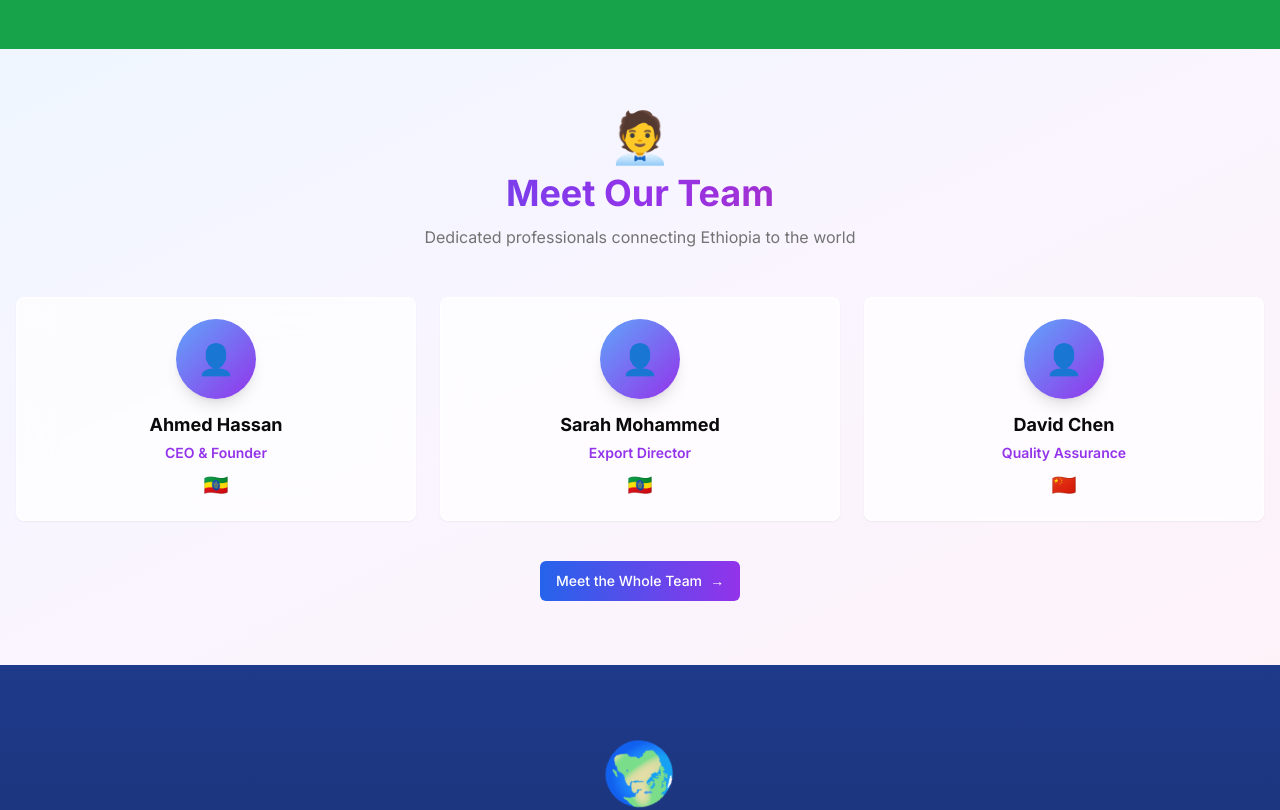
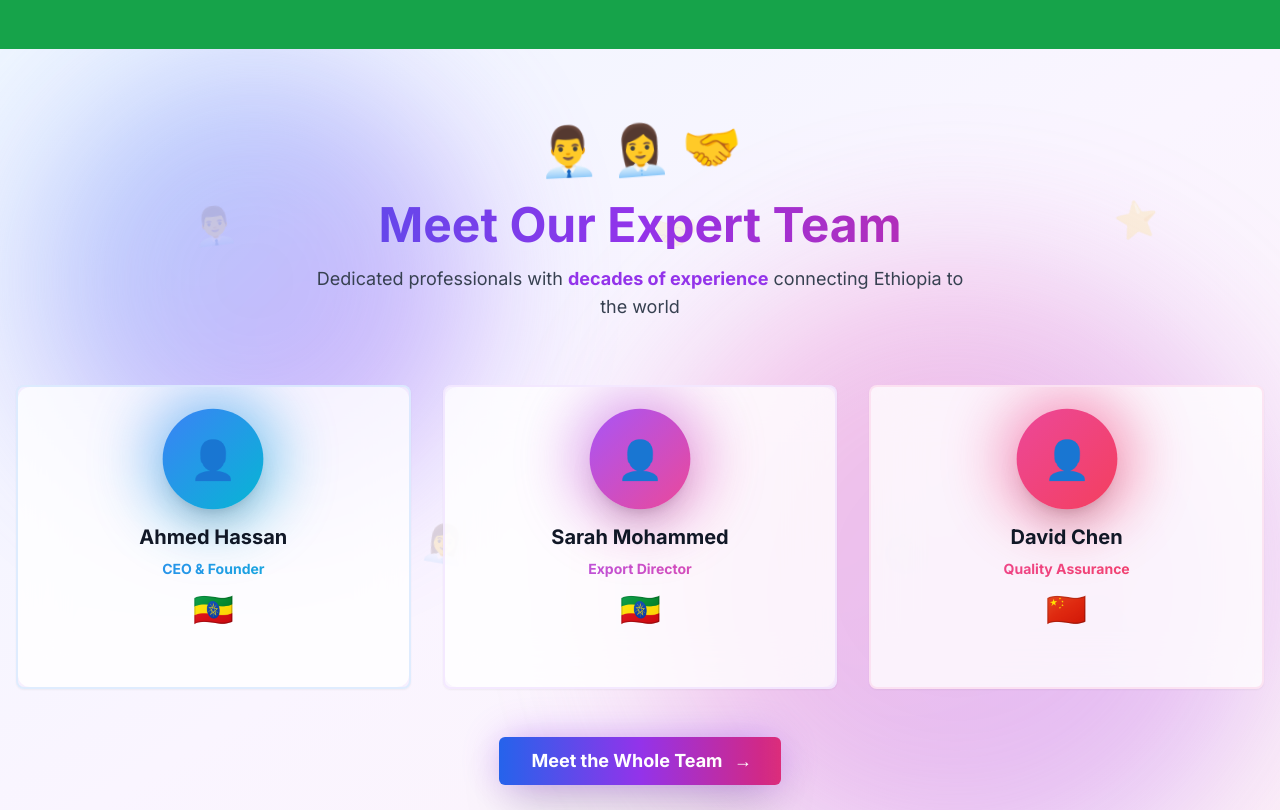
Before and after one commit to contacthafagroup-beep/hafa-trading, a Next.js app: page / in a window 1280 px wide. Shown: the part 4700-5510 px from the top of the page. Built offline with nearby package versions, Linux system fonts and the light colour scheme; no server answers; the database is empty.

Commit message:
Redesign Meet Our Team section with premium animations and glassmorphism

```diff
--- a/app/page.tsx
+++ b/app/page.tsx
@@ -1030,81 +1030,249 @@ export default function HomePage() {
         </div>
       </section>
 
-      {/* Hafa Trading Team Section - Minimized */}
-      <section className="py-16 bg-gradient-to-br from-blue-50 via-purple-50 to-pink-50 dark:from-gray-900 dark:via-purple-950 dark:to-gray-900 relative overflow-hidden">
-        <div className="container mx-auto px-4">
-          <motion.div
-            initial={{ opacity: 0, y: 20 }}
+      {/* Meet Our Team - Super Attractive Premium Section */}
+      <section className="relative py-20 overflow-hidden bg-gradient-to-br from-blue-50 via-purple-50 to-pink-50 dark:from-gray-900 dark:via-purple-950 dark:to-gray-900">
+        {/* Animated Background Elements */}
+        <div className="absolute inset-0">
+          {/* Gradient Orbs */}
+          <motion.div
+            animate={{
+              scale: [1, 1.2, 1],
+              x: [0, 30, 0],
+              opacity: [0.3, 0.5, 0.3],
+            }}
+            transition={{ duration: 12, repeat: Infinity }}
+            className="absolute top-10 left-10 w-96 h-96 bg-gradient-to-br from-blue-400 to-purple-500 rounded-full blur-3xl"
+          />
+          <motion.div
+            animate={{
+              scale: [1, 1.3, 1],
+              x: [0, -40, 0],
+              opacity: [0.2, 0.4, 0.2],
+            }}
+            transition={{ duration: 15, repeat: Infinity, delay: 2 }}
+            className="absolute bottom-10 right-10 w-[500px] h-[500px] bg-gradient-to-br from-pink-400 to-purple-500 rounded-full blur-3xl"
+          />
+
+          {/* Floating Team Icons */}
+          {['👨‍💼', '👩‍💼', '🤝', '🌍', '⭐'].map((emoji, i) => (
+            <motion.div
+              key={i}
+              className="absolute text-4xl opacity-10"
+              style={{
+                left: `${15 + i * 18}%`,
+                top: `${20 + (i % 2) * 40}%`,
+              }}
+              animate={{
+                y: [0, -20, 0],
+                rotate: [0, 10, -10, 0],
+                opacity: [0.1, 0.2, 0.1],
+              }}
+              transition={{
+                duration: 4 + i,
+                repeat: Infinity,
+                delay: i * 0.5,
+              }}
+            >
+              {emoji}
+            </motion.div>
+          ))}
+        </div>
+
+        <div className="container mx-auto px-4 relative z-10">
+          {/* Section Header */}
+          <motion.div
+            initial={{ opacity: 0, y: 30 }}
             whileInView={{ opacity: 1, y: 0 }}
             viewport={{ once: true }}
-            transition={{ duration: 0.6 }}
-            className="text-center mb-12"
+            transition={{ duration: 0.8 }}
+            className="text-center mb-16"
           >
-            <motion.div
-              animate={{ scale: [1, 1.05, 1] }}
-              transition={{ duration: 2, repeat: Infinity }}
-              className="text-5xl mb-3"
+            {/* Animated Icon Group */}
+            <div className="flex justify-center items-center gap-3 mb-6">
+              {['👨‍💼', '👩‍💼', '🤝'].map((emoji, i) => (
+                <motion.span
+                  key={i}
+                  className="text-5xl"
+                  animate={{
+                    y: [0, -8, 0],
+                    rotate: [0, 5, -5, 0],
+                  }}
+                  transition={{
+                    duration: 2.5,
+                    repeat: Infinity,
+                    delay: i * 0.2,
+                  }}
+                >
+                  {emoji}
+                </motion.span>
+              ))}
+            </div>
+
+            <h2 className="text-4xl md:text-5xl font-bold mb-4 bg-gradient-to-r from-blue-600 via-purple-600 to-pink-600 dark:from-blue-400 dark:via-purple-400 dark:to-pink-400 bg-clip-text text-transparent">
+              Meet Our Expert Team
+            </h2>
+
+            <motion.p
+              initial={{ opacity: 0 }}
+              whileInView={{ opacity: 1 }}
+              viewport={{ once: true }}
+              transition={{ delay: 0.3 }}
+              className="text-lg text-gray-700 dark:text-gray-300 max-w-2xl mx-auto"
             >
-              🧑‍💼
-            </motion.div>
-            <h2 className="text-3xl md:text-4xl font-bold mb-3 bg-gradient-to-r from-blue-600 via-purple-600 to-pink-600 bg-clip-text text-transparent">
-              Meet Our Team
-            </h2>
-            <p className="text-base text-muted-foreground">
-              Dedicated professionals connecting Ethiopia to the world
-            </p>
+              Dedicated professionals with <span className="font-bold text-purple-600 dark:text-purple-400">decades of experience</span> connecting Ethiopia to the world
+            </motion.p>
           </motion.div>
 
-          <div className="grid md:grid-cols-3 gap-6 mb-10">
+          {/* Team Cards */}
+          <div className="grid md:grid-cols-3 gap-8 mb-12">
             {[
-              { name: 'Ahmed Hassan', position: 'CEO & Founder', country: '🇪🇹' },
-              { name: 'Sarah Mohammed', position: 'Export Director', country: '🇪🇹' },
-              { name: 'David Chen', position: 'Quality Assurance', country: '🇨🇳' }
+              { name: 'Ahmed Hassan', position: 'CEO & Founder', country: '🇪🇹', color: 'from-blue-500 to-cyan-500', bgColor: 'from-blue-500/10 to-cyan-500/10', borderColor: 'border-blue-200/50 dark:border-blue-800/50 hover:border-blue-400' },
+              { name: 'Sarah Mohammed', position: 'Export Director', country: '🇪🇹', color: 'from-purple-500 to-pink-500', bgColor: 'from-purple-500/10 to-pink-500/10', borderColor: 'border-purple-200/50 dark:border-purple-800/50 hover:border-purple-400' },
+              { name: 'David Chen', position: 'Quality Assurance', country: '🇨🇳', color: 'from-pink-500 to-rose-500', bgColor: 'from-pink-500/10 to-rose-500/10', borderColor: 'border-pink-200/50 dark:border-pink-800/50 hover:border-pink-400' }
             ].map((member, index) => (
               <motion.div
                 key={index}
-                initial={{ opacity: 0, y: 30 }}
+                initial={{ opacity: 0, y: 40 }}
                 whileInView={{ opacity: 1, y: 0 }}
                 viewport={{ once: true }}
-                transition={{ duration: 0.5, delay: index * 0.1 }}
-                whileHover={{ y: -5, scale: 1.02 }}
+                transition={{ duration: 0.6, delay: index * 0.15 }}
+                whileHover={{ y: -10, scale: 1.03 }}
+                className="group"
               >
-                <Card className="h-full backdrop-blur-lg bg-white/70 dark:bg-gray-800/70 border-2 border-white/50 hover:border-purple-300 hover:shadow-xl transition-all duration-300 group">
-                  <CardContent className="p-5 text-center">
+                <Card className={`h-full backdrop-blur-xl bg-white/80 dark:bg-gray-800/80 border-2 ${member.borderColor} hover:shadow-2xl transition-all duration-500 overflow-hidden relative`}>
+                  {/* Animated gradient background */}
+                  <motion.div
+                    className={`absolute inset-0 bg-gradient-to-br ${member.bgColor} opacity-0 group-hover:opacity-100 transition-opacity duration-500`}
+                  />
+
+                  {/* Glowing border effect */}
+                  <motion.div
+                    className="absolute inset-0 rounded-xl"
+                    animate={{
+                      boxShadow: [
+                        '0 0 0px rgba(168, 85, 247, 0)',
+                        '0 0 25px rgba(168, 85, 247, 0.3)',
+                        '0 0 0px rgba(168, 85, 247, 0)',
+                      ],
+                    }}
+                    transition={{ duration: 3, repeat: Infinity, delay: index * 0.5 }}
+                  />
+
+                  <CardContent className="p-6 text-center relative z-10">
+                    {/* Avatar with animations */}
                     <motion.div
-                      whileHover={{ scale: 1.05 }}
-                      className="relative inline-block mb-3"
+                      whileHover={{ scale: 1.1, rotate: 5 }}
+                      className="relative inline-block mb-4"
                     >
-                      <div className="w-20 h-20 rounded-full bg-gradient-to-br from-blue-400 to-purple-600 mx-auto flex items-center justify-center text-3xl shadow-lg">
-                        👤
-                      </div>
+                      <motion.div
+                        animate={{
+                          scale: [1, 1.05, 1],
+                        }}
+                        transition={{ duration: 2, repeat: Infinity }}
+                        className={`w-24 h-24 rounded-full bg-gradient-to-br ${member.color} mx-auto flex items-center justify-center text-4xl shadow-xl relative overflow-hidden`}
+                      >
+                        {/* Shine effect */}
+                        <motion.div
+                          className="absolute inset-0 bg-gradient-to-r from-transparent via-white/30 to-transparent"
+                          animate={{
+                            x: ['-100%', '200%']
+                          }}
+                          transition={{
+                            duration: 2,
+                            repeat: Infinity,
+                            repeatDelay: 3
+                          }}
+                        />
+                        <span className="relative z-10">👤</span>
+                      </motion.div>
+
+                      {/* Pulsing glow */}
+                      <motion.div
+                        animate={{
+                          scale: [1, 1.3, 1],
+                          opacity: [0.3, 0.6, 0.3]
+                        }}
+                        transition={{ duration: 2, repeat: Infinity }}
+                        className={`absolute inset-0 rounded-full bg-gradient-to-br ${member.color} blur-xl -z-10`}
+                      />
                     </motion.div>
-                    <h3 className="text-lg font-bold mb-1">{member.name}</h3>
-                    <p className="text-sm text-purple-600 dark:text-purple-400 font-semibold mb-2">{member.position}</p>
-                    <div className="text-xl">{member.country}</div>
+
+                    <h3 className="text-xl font-bold mb-2 text-gray-900 dark:text-white">{member.name}</h3>
+                    <p className={`text-sm font-bold mb-3 bg-gradient-to-r ${member.color} bg-clip-text text-transparent`}>
+                      {member.position}
+                    </p>
+                    <motion.div
+                      animate={{ scale: [1, 1.1, 1] }}
+                      transition={{ duration: 2, repeat: Infinity }}
+                      className="text-3xl"
+                    >
+                      {member.country}
+                    </motion.div>
+
+                    {/* Hover indicator */}
+                    <motion.div
+                      initial={{ opacity: 0, y: 10 }}
+                      whileHover={{ opacity: 1, y: 0 }}
+                      className="mt-4 text-sm font-semibold text-purple-600 dark:text-purple-400"
+                    >
+                      View Profile →
+                    </motion.div>
                   </CardContent>
                 </Card>
               </motion.div>
             ))}
           </div>
 
-          <motion.div
-            initial={{ opacity: 0 }}
-            whileInView={{ opacity: 1 }}
+          {/* CTA Button */}
+          <motion.div
+            initial={{ opacity: 0, scale: 0.9 }}
+            whileInView={{ opacity: 1, scale: 1 }}
             viewport={{ once: true }}
+            transition={{ delay: 0.5 }}
             className="text-center"
           >
             <Link href="/about">
-              <Button size="default" className="bg-gradient-to-r from-blue-600 to-purple-600 text-white hover:from-blue-700 hover:to-purple-700">
-                Meet the Whole Team
-                <motion.span
-                  animate={{ x: [0, 3, 0] }}
-                  transition={{ duration: 1, repeat: Infinity }}
-                  className="ml-2"
+              <motion.div
+                whileHover={{ scale: 1.05 }}
+                whileTap={{ scale: 0.95 }}
+              >
+                <motion.div
+                  animate={{
+                    boxShadow: [
+                      '0 0 20px rgba(168, 85, 247, 0.3)',
+                      '0 0 40px rgba(168, 85, 247, 0.5)',
+                      '0 0 20px rgba(168, 85, 247, 0.3)',
+                    ],
+                  }}
+                  transition={{ duration: 3, repeat: Infinity }}
+                  className="inline-block rounded-full"
                 >
-                  →
-                </motion.span>
-              </Button>
+                  <Button size="lg" className="bg-gradient-to-r from-blue-600 via-purple-600 to-pink-600 hover:from-blue-700 hover:via-purple-700 hover:to-pink-700 text-white px-8 py-6 text-lg font-bold shadow-2xl relative overflow-hidden group">
+                    {/* Shimmer effect */}
+                    <motion.div
+                      className="absolute inset-0 bg-gradient-to-r from-transparent via-white/20 to-transparent"
+                      animate={{
+                        x: ['-100%', '200%']
+                      }}
+                      transition={{
+                        duration: 2,
+                        repeat: Infinity,
+                        repeatDelay: 1
+                      }}
+                    />
+                    <span className="relative z-10 flex items-center gap-2">
+                      Meet the Whole Team
+                      <motion.span
+                        animate={{ x: [0, 5, 0] }}
+                        transition={{ duration: 1.5, repeat: Infinity }}
+                      >
+                        →
+                      </motion.span>
+                    </span>
+                  </Button>
+                </motion.div>
+              </motion.div>
             </Link>
           </motion.div>
         </div>
```
